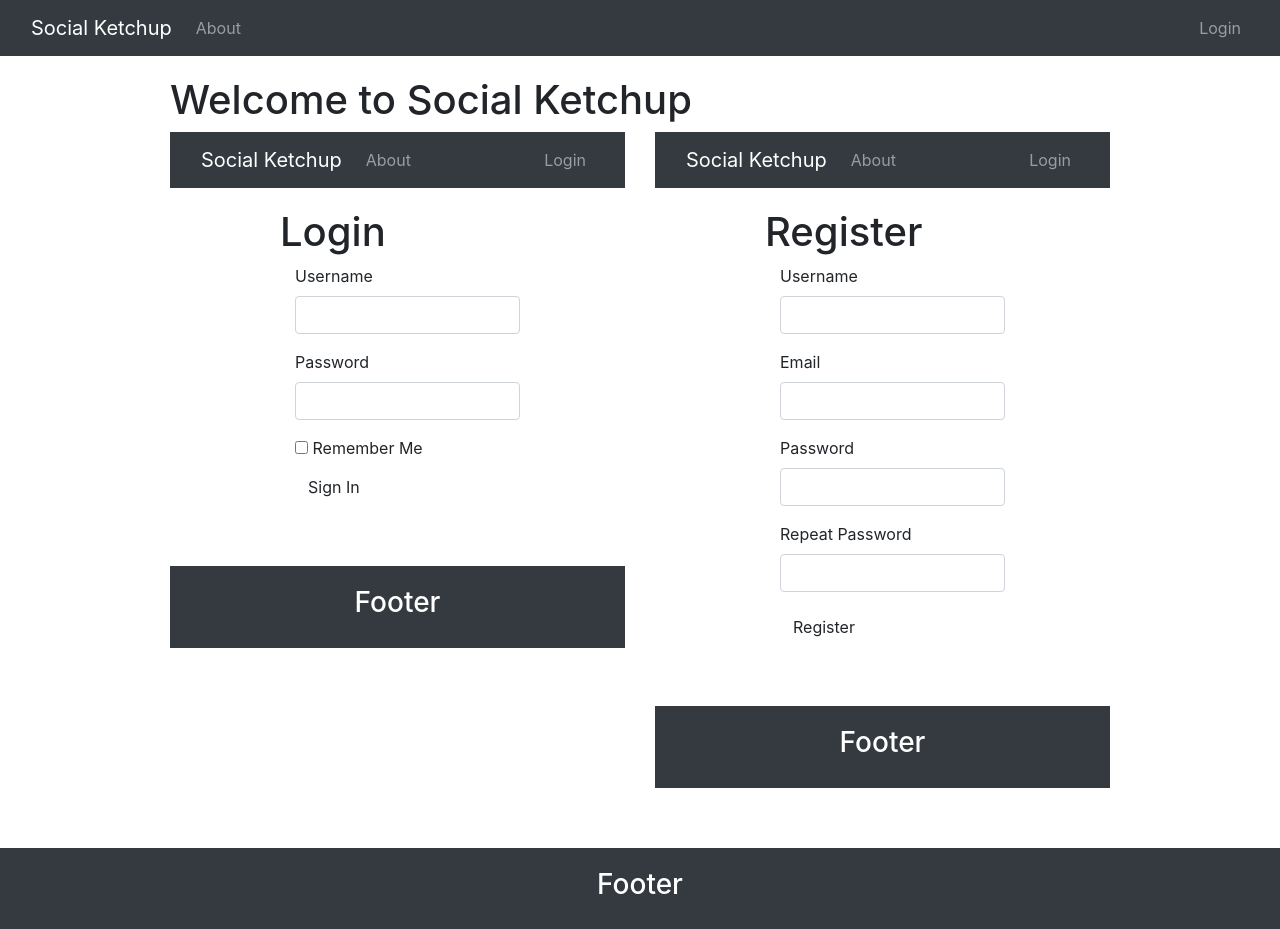
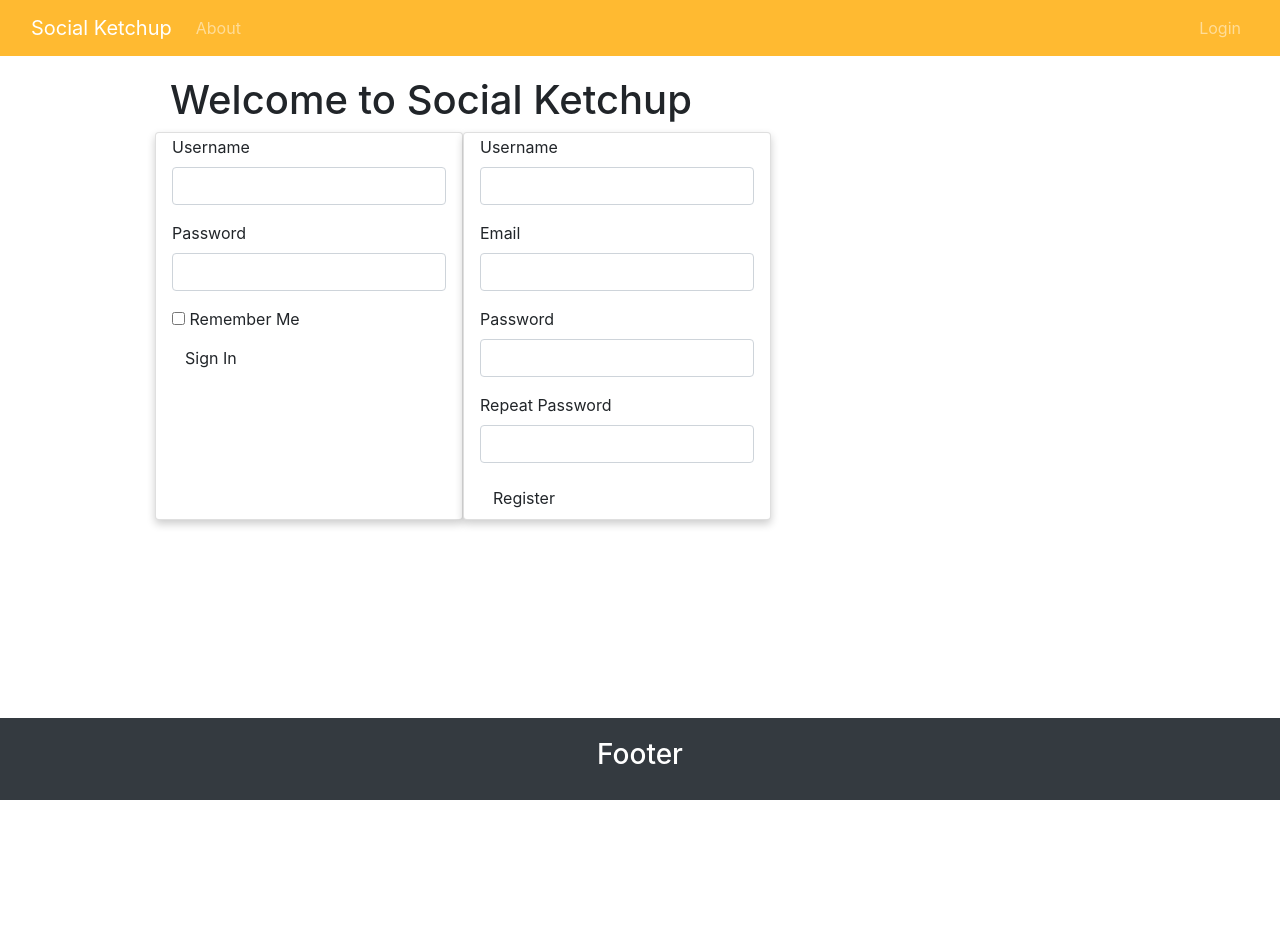
Before and after one commit to reesecake/social-ketchup, a Flask app: page / in a window 1280 px wide. After the commit the page ends 800 px from the top, so only its background shows below. Run offline with Flask 2, Linux system fonts and the light colour scheme; some libraries are stand-ins or nearby versions.

Commit message:
slight styling to the navbar and index

```diff
--- a/static/css/style.css
+++ b/static/css/style.css
@@ -2,6 +2,26 @@ body {
     display: flex;
     flex-direction: column;
     height: 100vh;
+}
+
+.navbar {
+    background-color: #ffba31;
+}
+
+.card {
+  /* Add shadows to create the "card" effect */
+  box-shadow: 0 4px 8px 0 rgba(0,0,0,0.2);
+  transition: 0.3s;
+}
+
+/* On mouse-over, add a deeper shadow */
+.card:hover {
+  box-shadow: 0 8px 16px 0 rgba(0,0,0,0.2);
+}
+
+/* Add some padding inside the card container */
+.card-container {
+  padding: 2px 16px;
 }
 
 .Site-footer {
--- a/templates/index.html
+++ b/templates/index.html
@@ -1,19 +1,31 @@
 {% extends 'base.html' %}
+{% import 'bootstrap/wtf.html' as wtf %}
 
 {% block content %}
     <h1>{% block title %} Welcome to Social Ketchup {% endblock %}</h1>
 
     <div class="row">
-        <div class="col">
-            {% with form=LoginForm %}
-                {% include 'login.html' %}
-            {% endwith %}
+        <div class="card">
+            <div class="card-container">
+                {% with form=LoginForm %}
+                    {{ wtf.quick_form(form) }}
+                {% endwith %}
+            </div>
         </div>
-        <div class="col">
-            {% with form=RegistrationForm %}
-                {% include 'registration.html' %}
-            {% endwith %}
+        <div class="card">
+            <div class="card-container">
+                {% with form=RegistrationForm %}
+                    {{ wtf.quick_form(form) }}
+                {% endwith %}
+            </div>
         </div>
     </div>
 
+{#    <script>#}
+{#        const flipCardContainer = document.querySelector(".flip-card-container");#}
+{#        flipCardContainer.addEventListener("click", function() {#}
+{#           flipCardContainer.classList.toggle("flip");#}
+{#        });#}
+{#    </script>#}
+
 {% endblock %}
--- a/templates/navbar.html
+++ b/templates/navbar.html
@@ -1,4 +1,4 @@
-<nav class="navbar navbar-expand-lg navbar-dark bg-dark">
+<nav class="navbar navbar-expand-lg navbar-dark">
   <div class="container-fluid">
         <a class="navbar-brand" href="{{ url_for('index')}}">
             Social Ketchup
```
Also changed, not shown: static/css/flip-card.css (added, +44 -0 lines).
